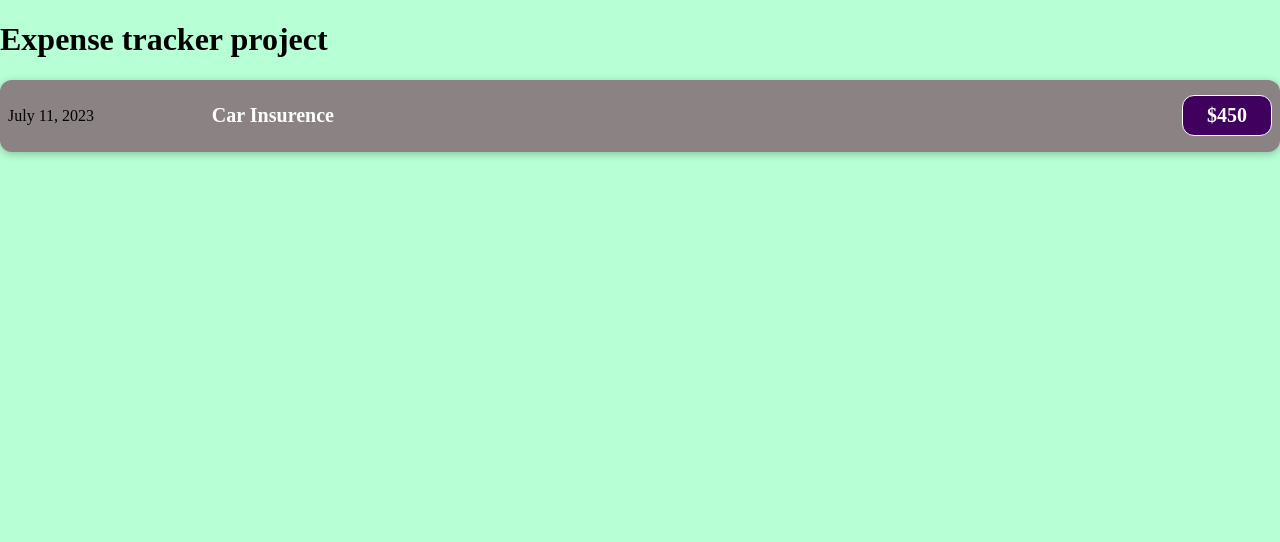
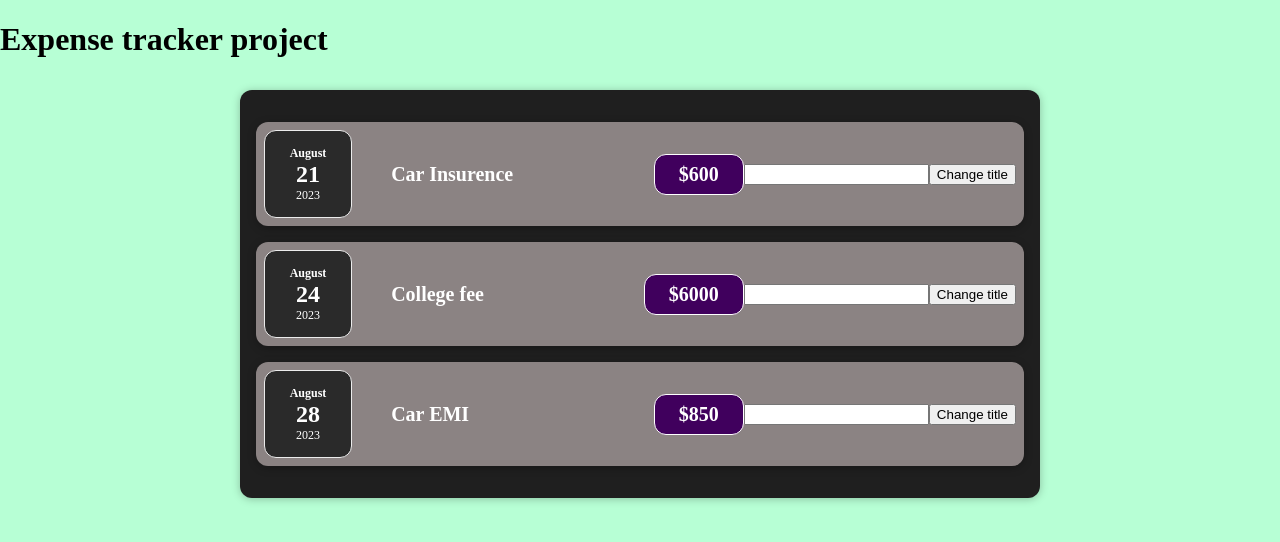
Before and after one commit to sagarpdl000/expense_tracker, a React (Create React App) app: page / in a window 1280 px wide. Shown: the top 542 px of the page. Built offline with nearby package versions, Linux system fonts and the light colour scheme.

Commit message:
Updated code with useState feature

```diff
--- a/src/App.js
+++ b/src/App.js
@@ -1,12 +1,53 @@
 import React from 'react'
-import ExpenseItem from './components/ExpenseItem'
+import Expenses from './components/Expenses'
 
-function App() {
+
+const App = () => {
+
+       // ---> for single data
+  // let ExpenseDate = new Date (2023,7,27);
+  // let ExpenseTitle = "Car Insurancee";
+  // let ExpenseAmount = 500;
+
+    let expense = [
+        {
+          id: 'e1',
+          date: new Date(2023, 7, 21),
+          title: 'Car Insurence',
+          amount: 600
+        },
+        {
+          id: 'e2',
+          date: new Date(2023, 7, 24),
+          title: 'College fee',
+          amount: 6000
+        },
+        {
+          id: 'e3',
+          date: new Date(2023, 7, 28),
+          title: 'Car EMI',
+          amount: 850
+        }
+    ]
+
+
+
   return (
     <div>
     <h1>Expense tracker project</h1>
-    <ExpenseItem/>
+
+
+    <Expenses item={expense}/>
+
+
+
+
+
+
+
+
     </div>
+
   )
 }
 
--- /dev/null
+++ b/src/components/ExpenseDate.js
@@ -0,0 +1,20 @@
+import React from 'react'
+import '../style/ExpenseDate.css'
+
+const ExpenseDate = (props) => {
+
+    const month =props.date.toLocaleString('en-US',{month: 'long'});
+    const year =props.date.getFullYear();
+    const day =props.date.toLocaleString('en-US',{day:'2-digit'});
+
+
+  return (
+    <div className='expense-date'>
+        <div className='expense-date__month'>{month}</div>
+        <div className='expense-date__day'>{day}</div>
+        <div className='expense-date__year'>{year}</div>
+  </div>
+  );
+}
+
+export default ExpenseDate
--- a/src/components/ExpenseItem.js
+++ b/src/components/ExpenseItem.js
@@ -1,15 +1,43 @@
-import React from 'react'
+import React, { useState } from 'react'
 import '../style/ExpenseItem.css'
+import ExpenseDate from './ExpenseDate';
 
-function ExpenseItem() {
+
+const ExpenseItem = (props) => {
+
+
+      const[newTitle, setNewTitle] = useState("");
+
+      const[title, setTitle] = useState(props.title);
+
+
+
+      const changeHandler = (event) =>{
+
+        setNewTitle(event.target.value);
+
+      }
+
+  const clickHandler =() =>
+  {
+
+    setTitle(newTitle)
+
+  }
   return (
 
     <div className="expense-item">
-        <div>July 11, 2023</div>
+
+        <ExpenseDate date={props.date}/>
+
         <div className="expense-item__description">
-            <h2>Car Insurence</h2>
-            <div className="expense-item__price">$450</div>
+            <h2>{title}</h2>
+            <div className="expense-item__price">${props.amount}</div>
         </div>
+
+        <input type="text" value={newTitle} onChange={changeHandler} />
+
+        <button onClick={clickHandler}>Change title</button>
 
     </div>
 
--- /dev/null
+++ b/src/components/Expenses.js
@@ -0,0 +1,27 @@
+import React from 'react'
+import '../style/Expenses.css'
+import ExpenseItem from './ExpenseItem'
+
+const Expenses = (props) => {
+  return (
+    <div className='expenses'>
+
+        <ExpenseItem
+        date= {props.item[0].date}
+        title= {props.item[0].title}
+        amount= {props.item[0].amount}/>
+
+        <ExpenseItem
+        date= {props.item[1].date}
+        title= {props.item[1].title}
+        amount= {props.item[1].amount}/>
+
+        <ExpenseItem
+        date= {props.item[2].date}
+        title= {props.item[2].title}
+        amount= {props.item[2].amount}/>
+        </div>
+  )
+}
+
+export default Expenses
--- /dev/null
+++ b/src/style/ExpenseDate.css
@@ -0,0 +1,27 @@
+.expense-date{
+    display: flex;
+    flex-direction: column;
+    width: 5.5rem;
+    height: 5.5rem;
+    border: 1px solid #ececec;
+    background-color: #2a2a2a;
+    color: white;
+    border-radius: 12px;
+    align-items: center;
+    justify-content: center;
+
+}
+
+.expense-date__month{
+    font-size: 0.75rem;
+    font-weight: bold;
+}
+
+.expense-date__year{
+    font-size: 0.75rem;
+}
+
+.expense-date__day{
+    font-size: 1.5rem;
+    font-weight: bold;
+}
--- /dev/null
+++ b/src/style/Expenses.css
@@ -0,0 +1,9 @@
+.expenses{
+    padding: 1rem;
+    background-color: rgb(31,31,31);
+    margin: 2rem auto;
+    width: 50rem;
+    max-width: 95%;
+    border-radius: 12px;
+    box-shadow: 0 1px 8px rgb(0,0,0,0.25);
+}
```
